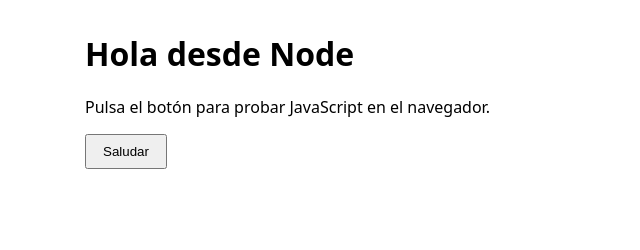
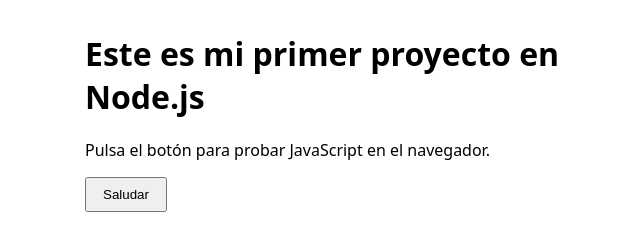
Before and after one commit to LizMendez26/Localhost, a website: page index.html in a window 1280 px wide. Shown: the whole page, without its empty margins (299-939 px from the left). Drawn offline with Linux system fonts and the light colour scheme.

Commit message:
Cambié el título

```diff
--- a/index.html
+++ b/index.html
@@ -18,7 +18,7 @@
     </style>
   </head>
   <body>
-    <h1>Hola desde Node</h1>
+    <h1>Este es mi primer proyecto en Node.js</h1>
     <p id="mensaje">Pulsa el botón para probar JavaScript en el navegador.</p>
     <button id="btn">Saludar</button>
     <script src="app.js"></script>
```
